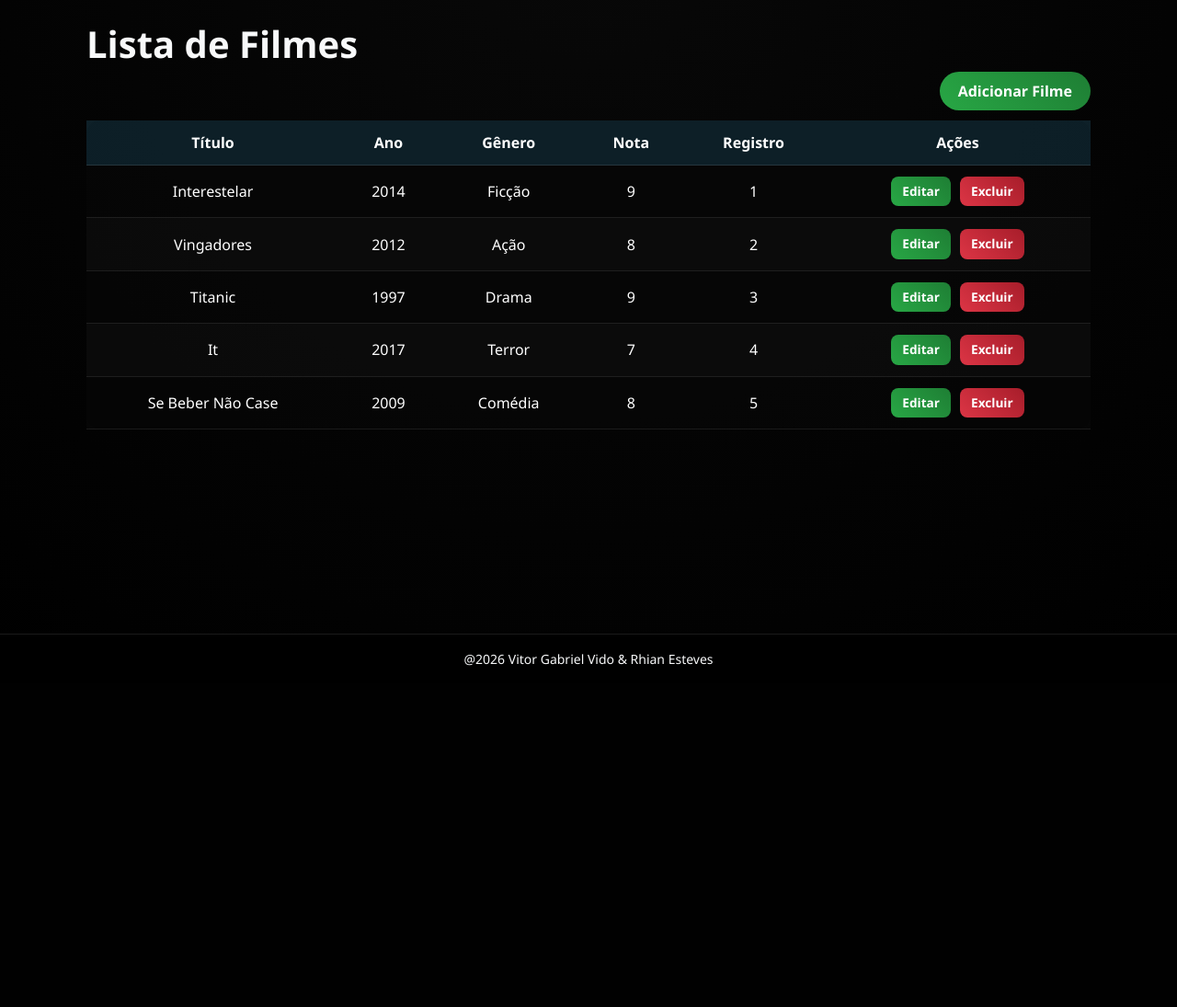
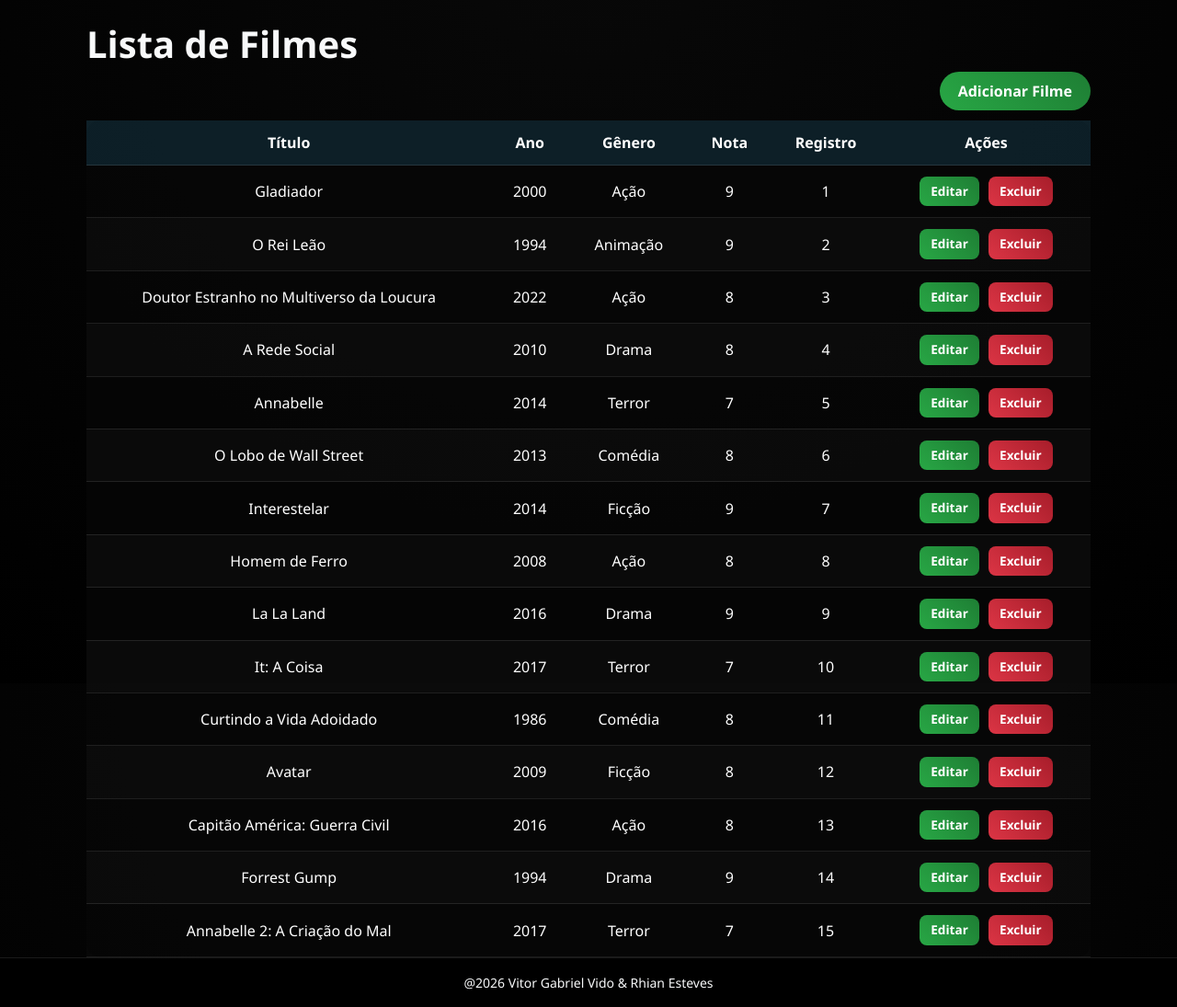
Before and after one commit to VitorGabriel0304/Trabalho-Ronan, a Flask app: page /filmes/listar in a window 1280 px wide. Shown: the part 57-1152 px from the top of the page at 92% size. Before the commit the page ends 781 px from the top, so only its background shows below. Run offline with Flask 3, Linux system fonts and the light colour scheme.

Commit message:
Colocando +5 registros em todas tabelas

```diff
--- a/app.py
+++ b/app.py
@@ -12,7 +12,12 @@ app.secret_key = "segredo"
 usuarios = [
     {"nome": "Vitor", "email": "vitor@email.com"},
     {"nome": "Rhian", "email": "rhian@email.com"},
+    {"nome": "Ronan", "email": "ronan@email.com"},
+    {"nome": "Lui", "email": "lui@email.com"},
+    {"nome": "Rian", "email": "rian@email.com"},
+    {"nome": "Arthur", "email": "arthur@email.com"}
 ]
+
 
 generos = [
     {"nome": "Ação"},
@@ -23,12 +28,23 @@ generos = [
 ]
 
 filmes = [
+    {"titulo": "Gladiador", "ano": 2000, "genero": "Ação", "nota": 9},
+    {"titulo": "O Rei Leão", "ano": 1994, "genero": "Animação", "nota": 9},
+    {"titulo": "Doutor Estranho no Multiverso da Loucura", "ano": 2022, "genero": "Ação", "nota": 8},
+    {"titulo": "A Rede Social", "ano": 2010, "genero": "Drama", "nota": 8},
+    {"titulo": "Annabelle", "ano": 2014, "genero": "Terror", "nota": 7},
+    {"titulo": "O Lobo de Wall Street", "ano": 2013, "genero": "Comédia", "nota": 8},
     {"titulo": "Interestelar", "ano": 2014, "genero": "Ficção", "nota": 9},
-    {"titulo": "Vingadores", "ano": 2012, "genero": "Ação", "nota": 8},
-    {"titulo": "Titanic", "ano": 1997, "genero": "Drama", "nota": 9},
-    {"titulo": "It", "ano": 2017, "genero": "Terror", "nota": 7},
-    {"titulo": "Se Beber Não Case", "ano": 2009, "genero": "Comédia", "nota": 8}
+    {"titulo": "Homem de Ferro", "ano": 2008, "genero": "Ação", "nota": 8},
+    {"titulo": "La La Land", "ano": 2016, "genero": "Drama", "nota": 9},
+    {"titulo": "It: A Coisa", "ano": 2017, "genero": "Terror", "nota": 7},
+    {"titulo": "Curtindo a Vida Adoidado", "ano": 1986, "genero": "Comédia", "nota": 8},
+    {"titulo": "Avatar", "ano": 2009, "genero": "Ficção", "nota": 8},
+    {"titulo": "Capitão América: Guerra Civil", "ano": 2016, "genero": "Ação", "nota": 8},
+    {"titulo": "Forrest Gump", "ano": 1994, "genero": "Drama", "nota": 9},
+    {"titulo": "Annabelle 2: A Criação do Mal", "ano": 2017, "genero": "Terror", "nota": 7}
 ]
+
 
 # =========================
 # PÁGINAS PÚBLICAS
--- a/static/css/styles.css
+++ b/static/css/styles.css
@@ -318,7 +318,7 @@ input:hover, select:hover {
 /* BOTÃO CRIAR (VERDE) */
 /* ========================= */
 .botao-criar {
-    right: 20px;   /* 👈 COLADO NA DIREITA */
+    right: 20px;   /*  COLADO NA DIREITA */
 
     background: linear-gradient(45deg, #28a745, #1e7e34);
     color: #fff;
--- a/templates/entidade2/listar_entidade2.html
+++ b/templates/entidade2/listar_entidade2.html
@@ -10,7 +10,7 @@
         <a href="{{ url_for('inserir_filmes') }}" class="add-usuario">Adicionar Filme</a>
     </div>
 
-    <!-- Tabela de filmes -->
+    <!-- Tabela de filmes- nome de tabela usuario para pegar o css dela  -->
     <div class="tabela-usuario">
         <table>
             <thead>
@@ -32,7 +32,7 @@
                     <td>{{ filme.nota }}</td>
                     <td>{{ loop.index }}</td>
                     <td>
-                        <!-- Aqui você pode adicionar editar/excluir futuramente -->
+                        <!-- BOTAO EDITAR E EXLUIR-->
                         <button class="btn-editar">Editar</button>
                         <button class="btn-excluir">Excluir</button>
                     </td>
--- a/templates/usuarios/listar_usuarios.html
+++ b/templates/usuarios/listar_usuarios.html
@@ -27,7 +27,7 @@
                     <td>{{ usuario.email }}</td>
                     <td>{{ loop.index }}</td>
                     <td>
-                        <!-- Aqui você também pode usar url_for para as ações de editar/excluir -->
+                        <!-- botao EDITAR E EXCLUIR -->
                         <button class="btn-editar">Editar</button>
                         <button class="btn-excluir">Excluir</button>
                     </td>
```
